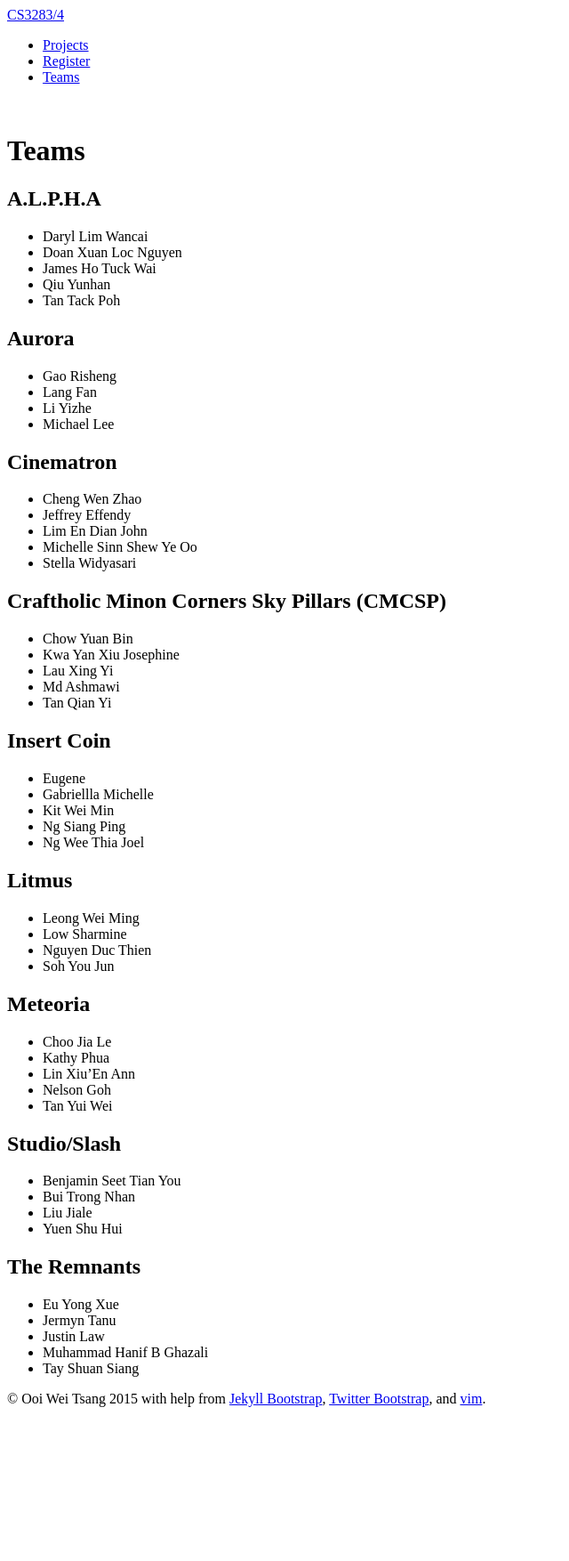
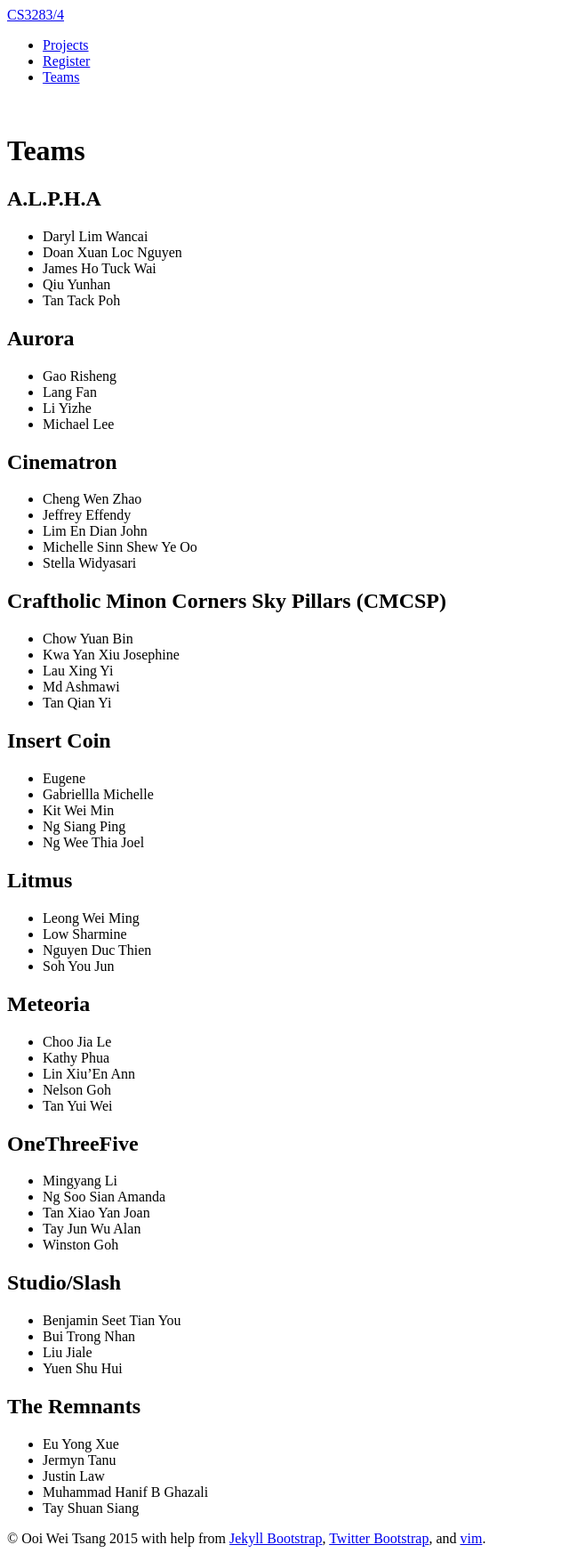
Before and after one commit to nus-mtp/1516, a Jekyll site: the page built from teams.md, in a window 1280 px wide. Shown: the whole page at 89% size, without its empty margins (0-640 px from the left). Built offline with Jekyll 4.4.1, drawn with Linux system fonts in a browser that asks for light colours; before the commit the page ends 1597 px from its top, so only the background shows below that.

Commit message:
Added Team OneThreeFive

```diff
--- a/teams.md
+++ b/teams.md
@@ -51,6 +51,13 @@ group: navigation
 * Nelson Goh
 * Tan Yui Wei
 
+## OneThreeFive
+* Mingyang Li
+* Ng Soo Sian Amanda
+* Tan Xiao Yan Joan
+* Tay Jun Wu Alan
+* Winston Goh
+
 ## Studio/Slash
 * Benjamin Seet Tian You
 * Bui Trong Nhan
```
